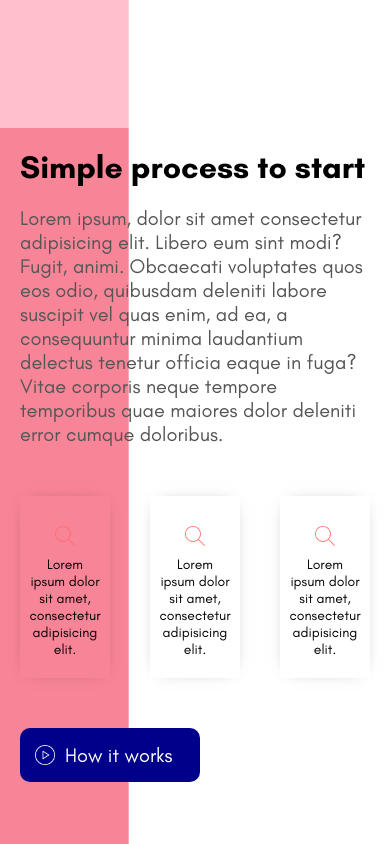
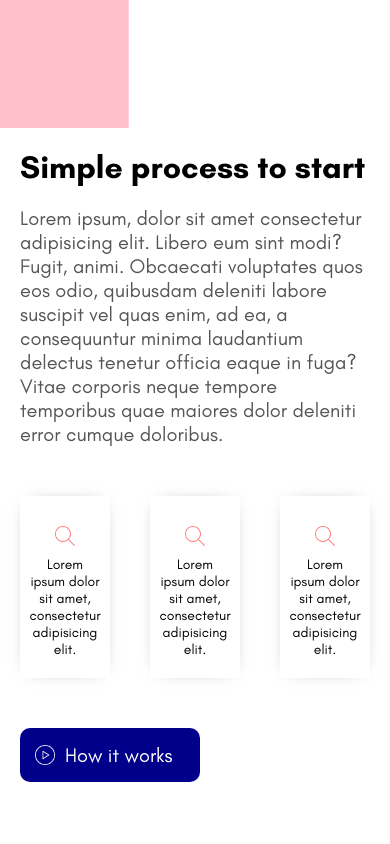
Before and after one commit to phantware/react-website, a React (Create React App) app: page / in a window 390 px wide. Shown: the part 1560-2404 px from the top of the page. Built offline with nearby package versions, Linux system fonts and the light colour scheme.

Commit message:
Logic for displaying serciceShape in small screen

```diff
--- a/src/App.js
+++ b/src/App.js
@@ -60,7 +60,7 @@ function App() {
       </Container>
       <Container>
         <Service />
-        <ServiceShape />
+        {smallScreen && <ServiceShape />}
       </Container>
       <Container>
         <Price />
```
